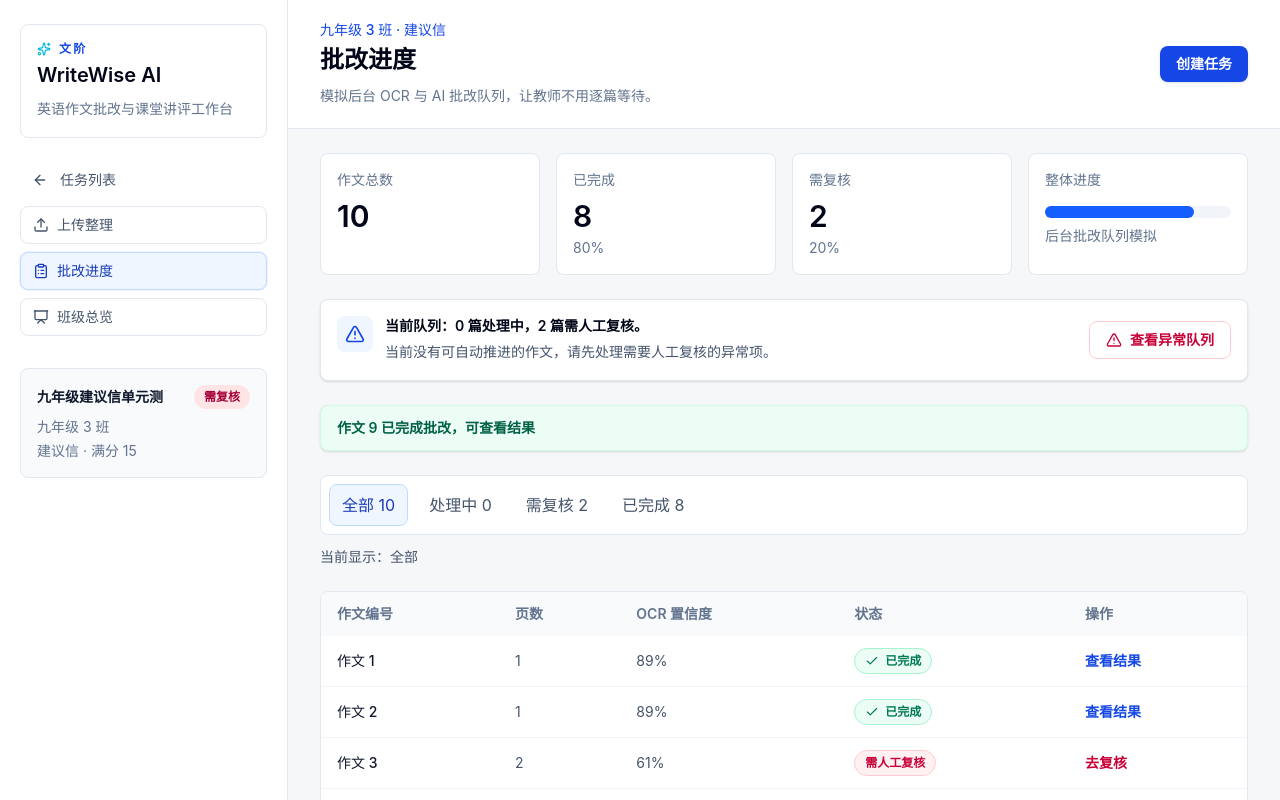
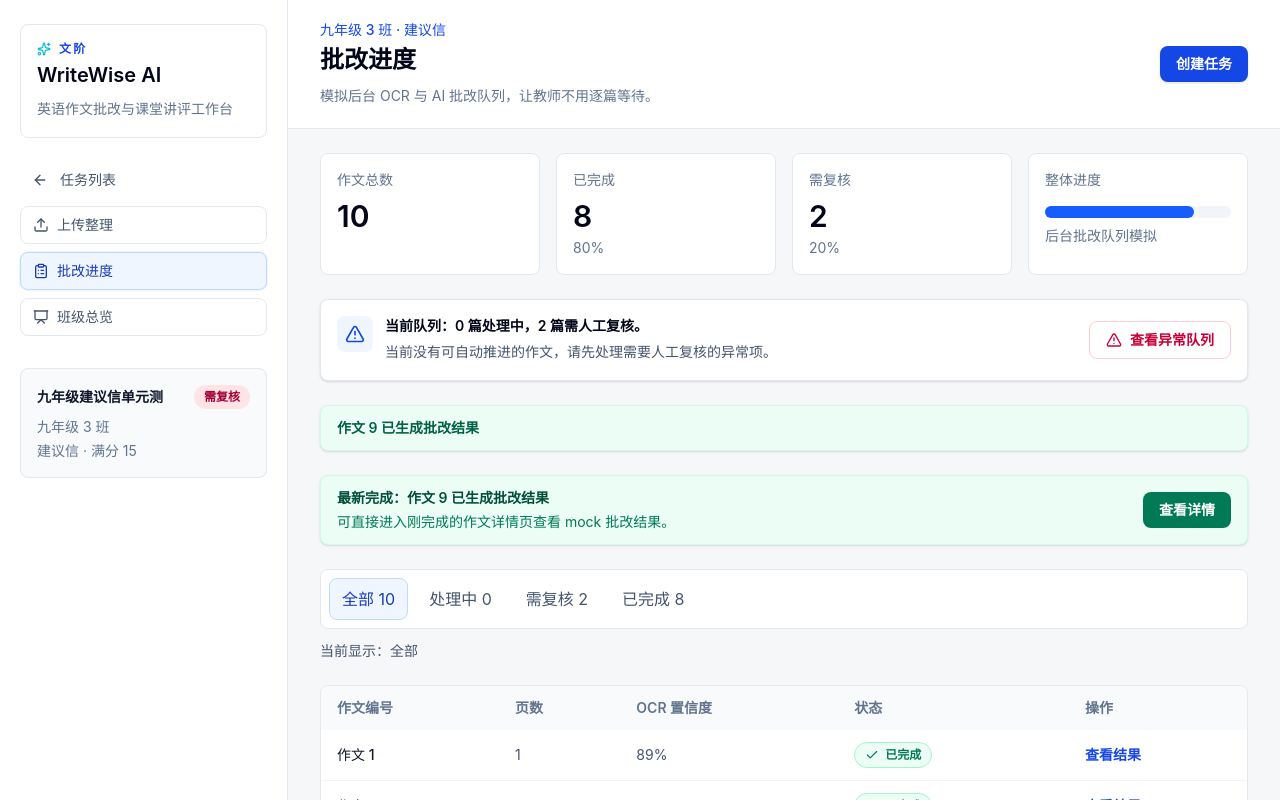
Before and after one commit to lionbriant88/wenjie-writewise-ai, a React (Vite) app in the folder app/: page /tasks/task-1/progress in a window 1280 px wide. Both pictures are taken after a click on the button "模拟完成下一篇". Shown: the top 800 px of the page. Built offline with nearby package versions, Linux system fonts and the light colour scheme.

Commit message:
feat: add progress queue latest completion

```diff
--- a/app/src/pages/ProgressPage.tsx
+++ b/app/src/pages/ProgressPage.tsx
@@ -104,6 +104,8 @@ export function ProgressPage() {
   const { tasks, essays, completeEssayWithMockResult } = useAppState()
   const [completionNotice, setCompletionNotice] = useState('')
   const [activeTab, setActiveTab] = useState<ProgressQueueTab>('all')
+  const [latestCompletedEssayId, setLatestCompletedEssayId] = useState<string | null>(null)
+  const [latestCompletionCount, setLatestCompletionCount] = useState(0)
   const noticeTimerRef = useRef<ReturnType<typeof window.setTimeout> | null>(null)
   const task = findTask(tasks, taskId)
   const taskEssays = findEssaysByTask(essays, taskId)
@@ -111,6 +113,9 @@ export function ProgressPage() {
   const filteredEssays = filterEssaysByProgressTab(taskEssays, activeTab)
   const processableEssays = taskEssays.filter((essay) => isProcessableEssayStatus(essay.status))
   const nextProcessableEssay = processableEssays[0]
+  const latestCompletedEssay = latestCompletedEssayId
+    ? taskEssays.find((essay) => essay.id === latestCompletedEssayId)
+    : undefined
   const hasExceptions = queueStats.reviewNeeded > 0
   const activeTabLabel = progressTabs.find((tab) => tab.id === activeTab)?.label ?? '全部'
 
@@ -141,14 +146,18 @@ export function ProgressPage() {
     if (!nextProcessableEssay) return
 
     completeEssayWithMockResult(nextProcessableEssay.id)
-    showCompletionNotice(`${nextProcessableEssay.essayNumber} 已完成批改，可查看结果`)
+    setLatestCompletedEssayId(nextProcessableEssay.id)
+    setLatestCompletionCount(1)
+    showCompletionNotice(`${nextProcessableEssay.essayNumber} 已生成批改结果`)
   }
 
   const completeAllProcessableEssays = () => {
     if (processableEssays.length === 0) return
 
     processableEssays.forEach((essay) => completeEssayWithMockResult(essay.id))
-    showCompletionNotice(`${processableEssays.length} 篇作文已完成批改，可查看结果`)
+    setLatestCompletedEssayId(processableEssays[processableEssays.length - 1].id)
+    setLatestCompletionCount(processableEssays.length)
+    showCompletionNotice(`已完成 ${processableEssays.length} 篇作文的模拟批改`)
   }
 
   const getTabCount = (tab: ProgressQueueTab) => {
@@ -234,11 +243,29 @@ export function ProgressPage() {
           </div>
         </section>
         {completionNotice ? (
+          <div className="rounded-lg border border-emerald-100 bg-emerald-50 px-4 py-3 text-sm font-semibold text-emerald-800 shadow-sm">
+            {completionNotice}
+          </div>
+        ) : null}
+        {latestCompletedEssay ? (
           <div
             role="status"
-            className="rounded-lg border border-emerald-100 bg-emerald-50 px-4 py-3 text-sm font-semibold text-emerald-800 shadow-sm"
+            className="flex flex-col gap-3 rounded-lg border border-emerald-100 bg-emerald-50 px-4 py-3 text-sm text-emerald-900 shadow-sm md:flex-row md:items-center md:justify-between"
           >
-            {completionNotice}
+            <div>
+              <p className="font-semibold">
+                {latestCompletionCount > 1
+                  ? `已完成 ${latestCompletionCount} 篇作文的模拟批改`
+                  : `最新完成：${latestCompletedEssay.essayNumber} 已生成批改结果`}
+              </p>
+              <p className="mt-1 text-emerald-700">可直接进入刚完成的作文详情页查看 mock 批改结果。</p>
+            </div>
+            <Link
+              to={`/tasks/${task.id}/essays/${latestCompletedEssay.id}`}
+              className="tech-focus inline-flex items-center justify-center rounded-lg bg-emerald-700 px-4 py-2 text-sm font-semibold text-white transition hover:bg-emerald-800"
+            >
+              {latestCompletionCount > 1 ? '查看最新完成作文' : '查看详情'}
+            </Link>
           </div>
         ) : null}
         <div className="space-y-3">
```
Also changed, not shown: 1 other file (tests, documents, lock files or other folders).
